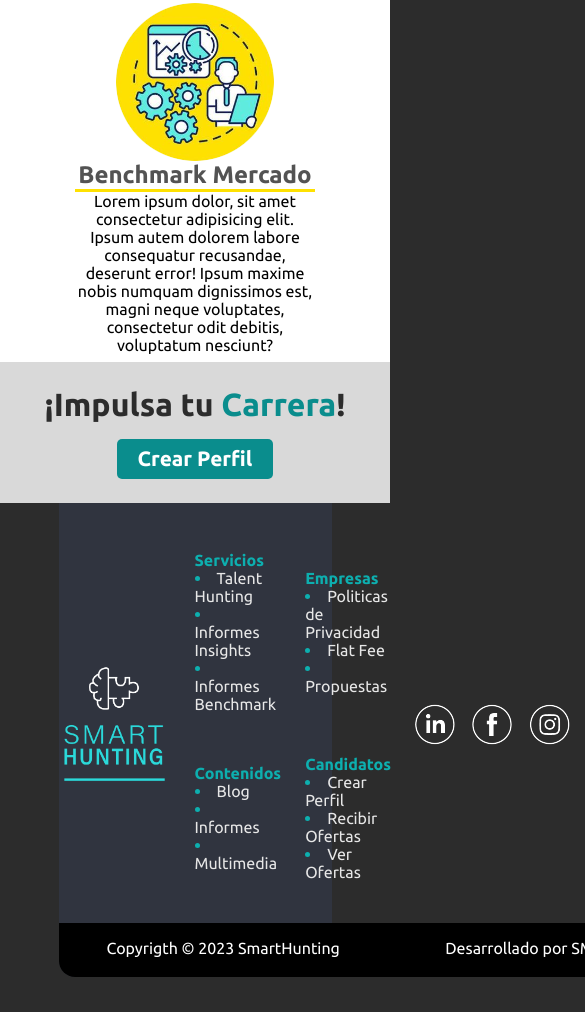
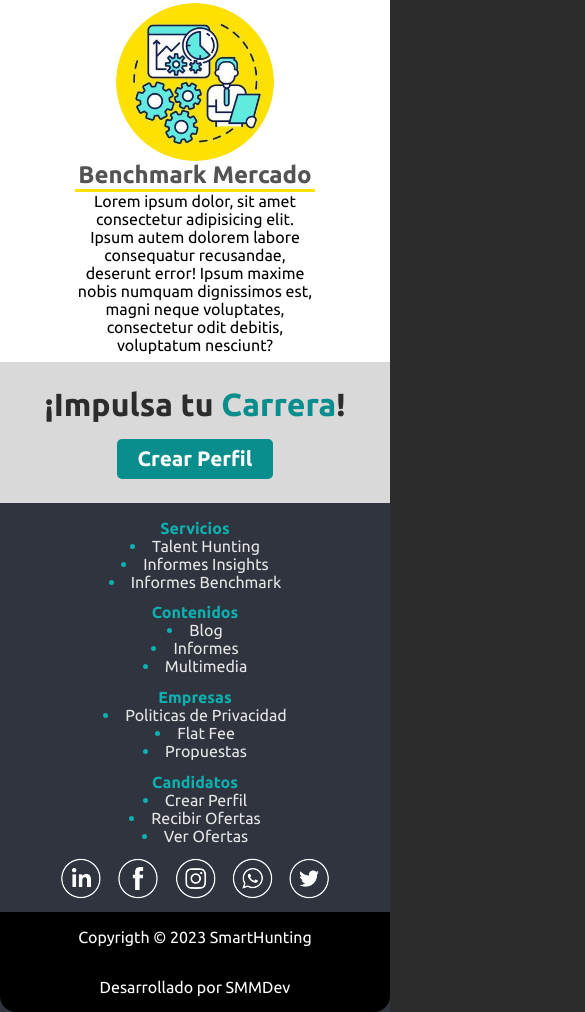
Before and after one commit to SantiagoMoliterno/SmartHunting, a website: page index.html in a window 390 px wide. Shown: the part 1943-2955 px from the top of the page, 585 px wide, since content can reach past the window. Before the commit the page ends 2920 px from the top, so only its background shows below. Drawn offline with Linux system fonts and the light colour scheme.

Commit message:
Responsive del Footer

```diff
--- a/scss/_mediaqueries.scss
+++ b/scss/_mediaqueries.scss
@@ -29,6 +29,10 @@
         }
 
         .main {
+            width: 100vw;
+        }
+
+        .footer {
             width: 100vw;
         }
     }
@@ -93,6 +97,29 @@
                 }
             }
         }
+
+        .footer {
+            grid-template-columns: auto auto;
+            grid-template-rows: 1.5fr 1.5fr 1fr 1fr;
+            grid-template-areas:
+            "footerMenu-Services footerMenu-Partners"
+            "footerMenu-Contents footerMenu-Candidates"
+            "footerSocial footerSocial"
+            "footerCredits footerCredits";
+            gap: .8rem;
+            padding-top: 1rem;
+            border-radius: 0;
+
+            .footerLogo {
+                display: none;
+            }
+
+            .footerMenu-Services, .footerMenu-Contents, .footerMenu-Partners, .footerMenu-Candidates {
+                display: flex;
+                flex-direction: column;
+                align-items: center;
+            }
+        }
     }
 }
 
@@ -144,11 +171,22 @@
                 gap: 1rem;
             }
         }
+
+        .footer {
+            .footerCredits {
+                flex-direction: column;
+                justify-content: center;
+                align-items: center;
+            }
+        }
     }
 }
 
 @media screen and (max-width: 480px) {
-
+    .footer {
+        display: flex;
+        flex-direction: column;
+    }
 }
 
 @media screen and (max-width: 320px) {
```
Also changed, not shown: css/styles.css.
